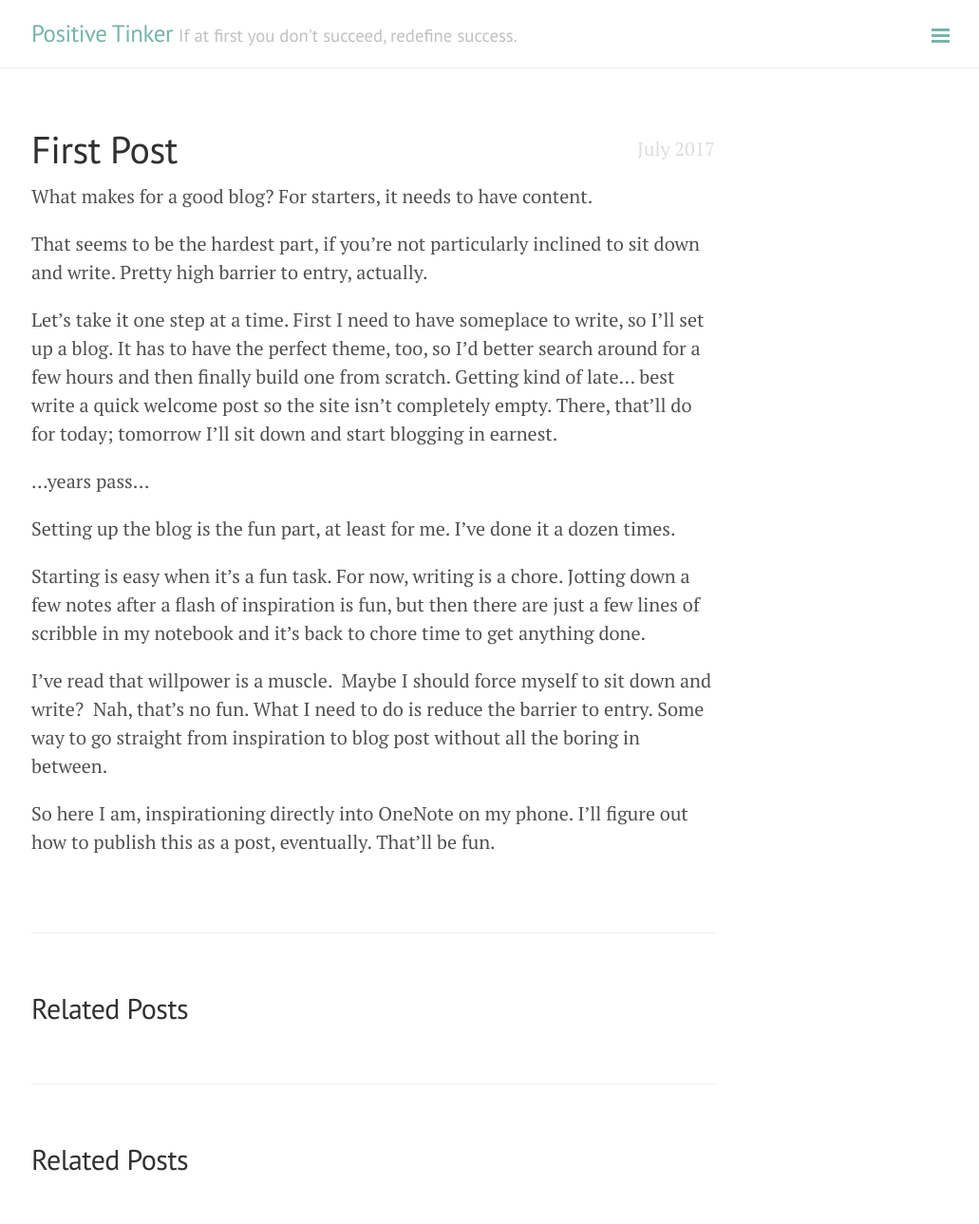
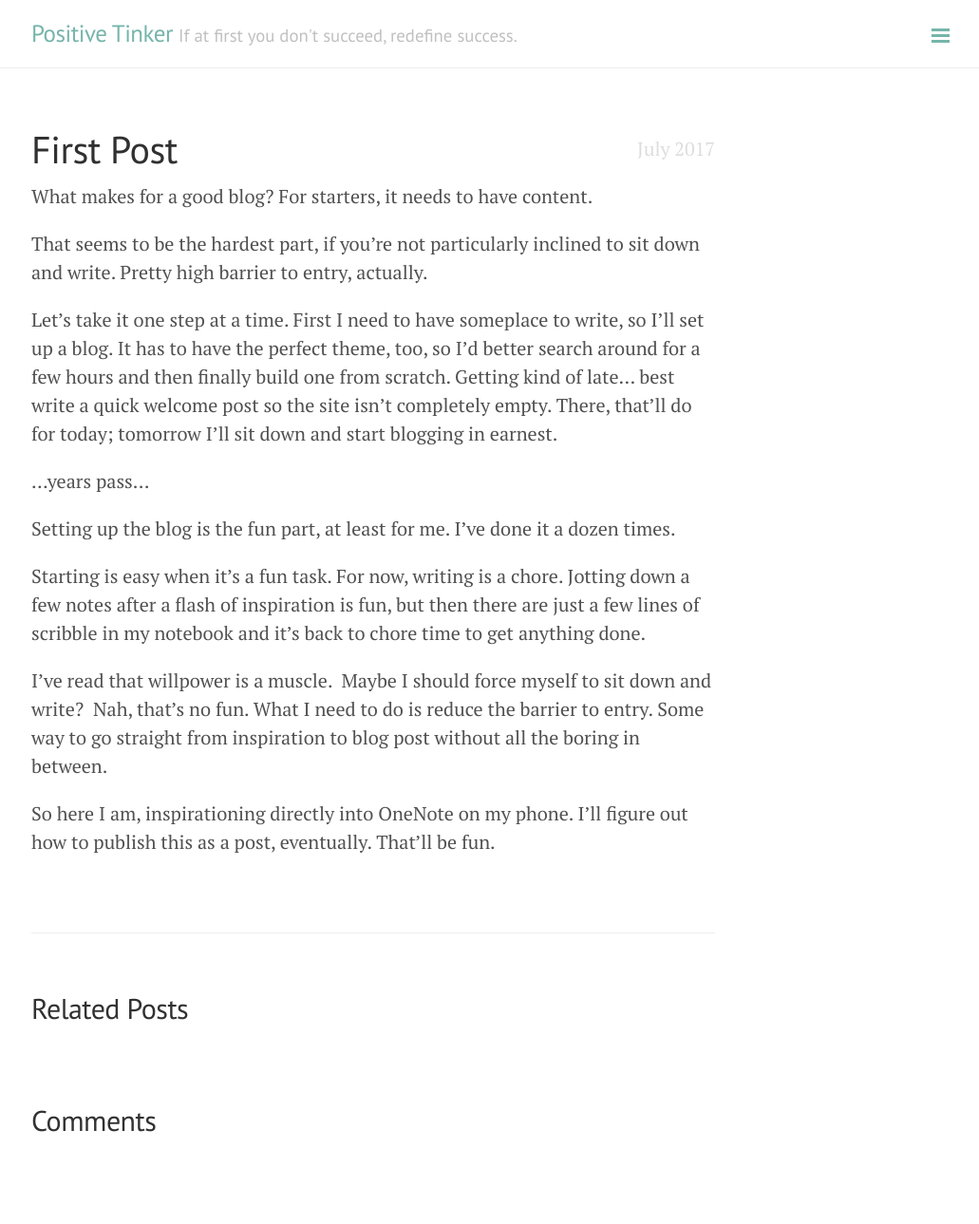
Before and after one commit to MikeTV/PositiveTinker, a Jekyll site: the page built from _posts/2017-07-15-first-post.md, in a window 1280 px wide. Shown: the whole page at 95% size, without its empty margins (247-1278 px from the left). Built offline with Jekyll 4.4.1, drawn with Linux system fonts in a browser that asks for light colours; comment, search, counter and statistics services are not loaded; after the commit the page ends 1208 px from its top, so only the background shows below that.

Commit message:
Update post.html

```diff
--- a/_layouts/post.html
+++ b/_layouts/post.html
@@ -24,7 +24,7 @@ layout: default
   </ul>
 </div>
 
-<div class="related">
-  <h2>Related Posts</h2>
+<div class="comments">
+  <h2>Comments</h2>
   {% include comments.html %}
 </div>
```
